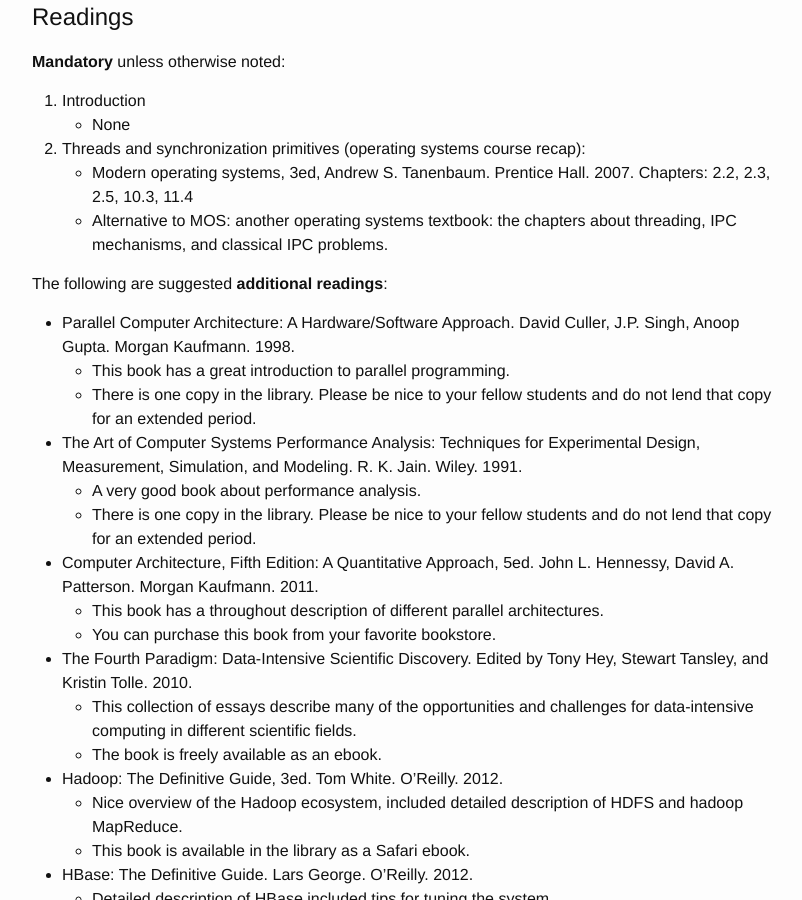
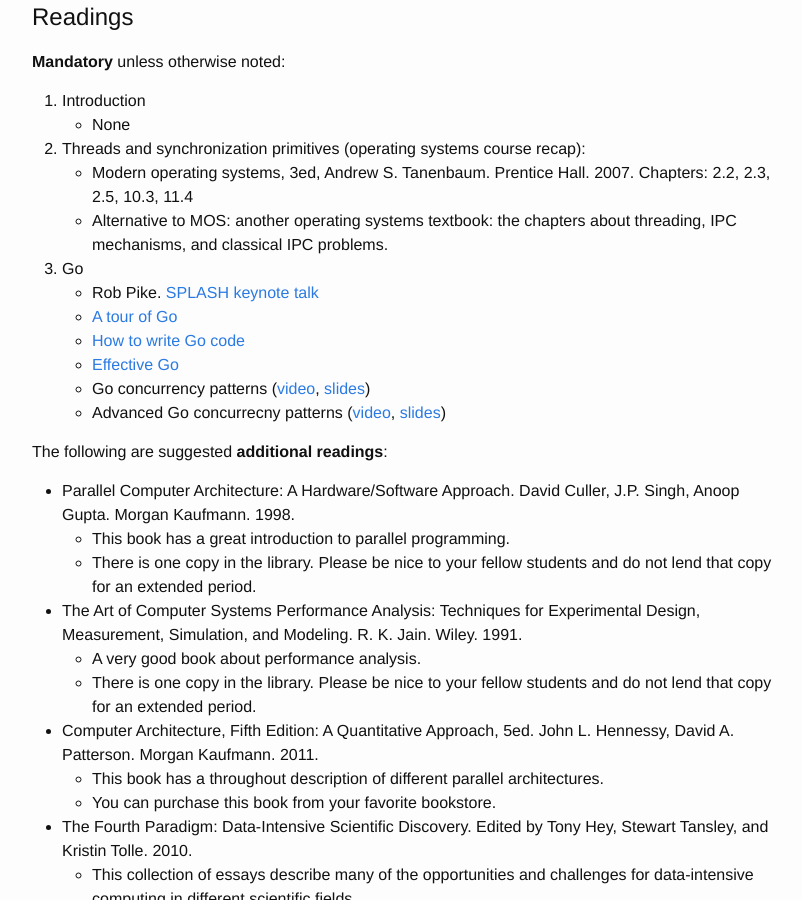
Before and after one commit to uit-inf-2202/syllabus, a Jekyll site: the page built from index.md, in a window 1280 px wide and 900 px high, scrolled down 1288 px. Shown: the whole window, without its empty margins (238-1040 px from the left). Built offline with Jekyll 4.4.1, drawn with Linux system fonts in a browser that asks for light colours.

Commit message:
Added Go readings

```diff
--- a/index.md
+++ b/index.md
@@ -45,10 +45,18 @@ We have the following rooms and hours:
 **Mandatory** unless otherwise noted:
 
 1. Introduction
-  * None
+	* None
 2. Threads and synchronization primitives (operating systems course recap):
-  * Modern operating systems, 3ed, Andrew S. Tanenbaum. Prentice Hall. 2007. Chapters: 2.2, 2.3, 2.5, 10.3, 11.4
-  * Alternative to MOS: another operating systems textbook: the chapters about threading, IPC mechanisms, and classical IPC problems.
+	* Modern operating systems, 3ed, Andrew S. Tanenbaum. Prentice Hall. 2007. Chapters: 2.2, 2.3, 2.5, 10.3, 11.4
+	* Alternative to MOS: another operating systems textbook: the chapters about threading, IPC mechanisms, and classical IPC problems.
+3. Go
+	* Rob Pike. [SPLASH keynote talk](http://talks.golang.org/2012/splash.article)
+	* [A tour of Go](http://tour.golang.org/)
+	* [How to write Go code](http://golang.org/doc/code.html)
+	* [Effective Go](http://golang.org/doc/effective_go.html)
+	* Go concurrency patterns ([video](http://www.youtube.com/watch?v=f6kdp27TYZs), [slides](http://talks.golang.org/2012/concurrency.slide#1))
+	* Advanced Go concurrecny patterns ([video](https://www.youtube.com/watch?v=QDDwwePbDtw), [slides](http://talks.golang.org/2013/advconc.slide#1))
+
 
 The following are suggested **additional readings**:
 
```
